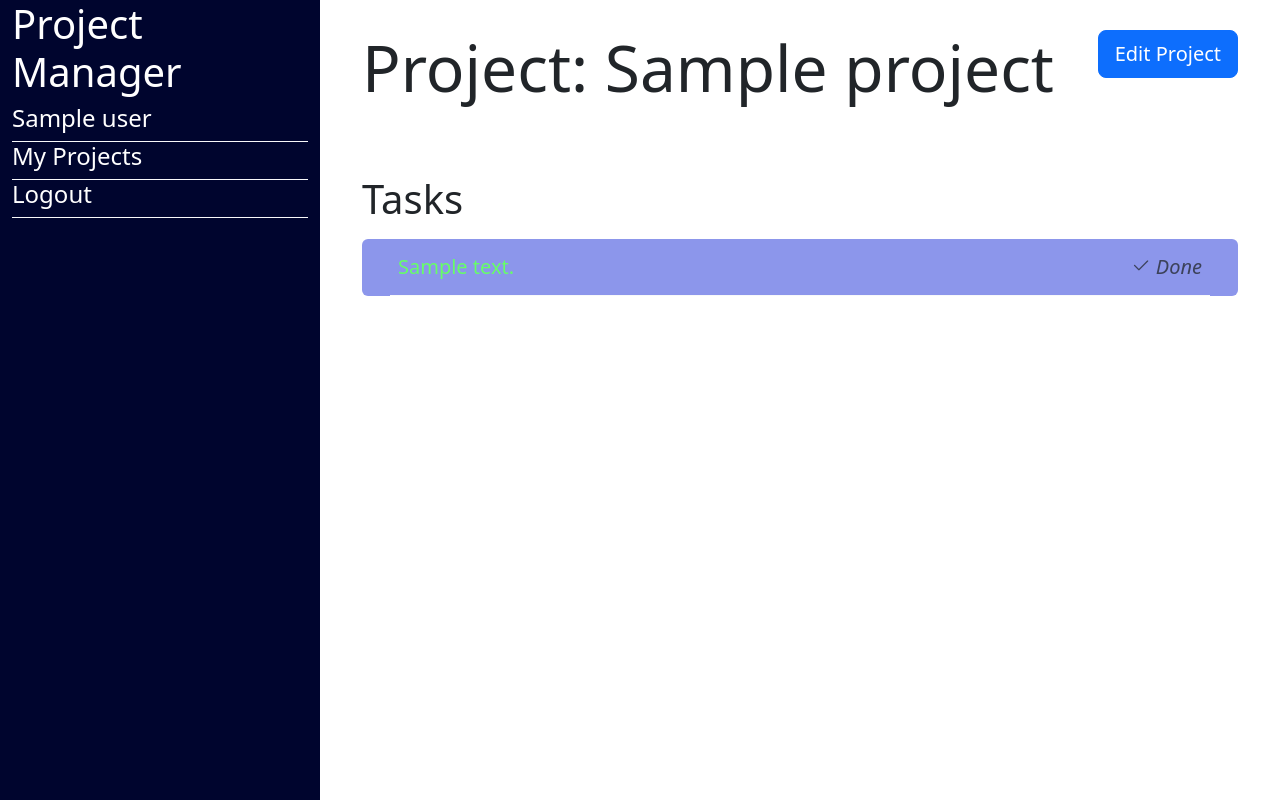
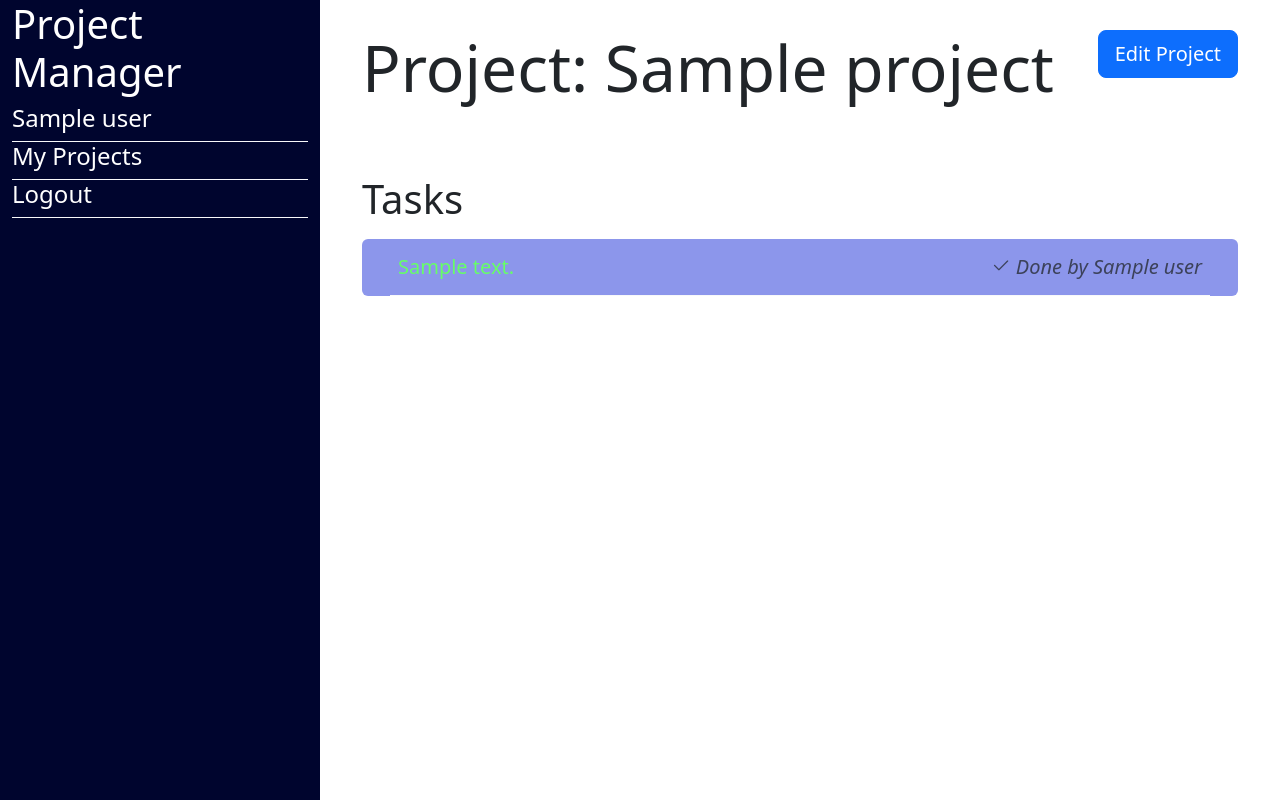
Before and after one commit to Talb057/Project-Manager, a Flask app: page /proj in a window 1280 px wide. Run offline with Flask 3, Linux system fonts and the light colour scheme; a user stored in the database is signed in; a database or web service that is not in the repository returns one stand-in record (values such as "Sample title"); some libraries are stand-ins or nearby versions.

Commit message:
Tasks now Show who did them

```diff
--- a/website/templates/project.html
+++ b/website/templates/project.html
@@ -63,7 +63,7 @@
 
                     {% if tasks[i][2] %}
 
-                    <h5 class="text-muted fw-light fst-italic"> <i class="bi bi-check2"></i> Done </h5>
+                    <h5 class="text-muted fw-light fst-italic"> <i class="bi bi-check2"></i> Done by {{taskDict[tasks[i][0]]}}</h5>
 
                     {% else %}
 
--- a/website/views.py
+++ b/website/views.py
@@ -45,18 +45,28 @@ def project():
     print(type(project))
     print(project)
 
-    cur.execute(f"SELECT tasks.task_id, tasks.description, tasks.done FROM projects INNER JOIN tasks ON projects.project_id = {project_id} AND tasks.project_id = projects.project_id ORDER BY tasks.task_id ASC;")
+    cur.execute(f"SELECT tasks.task_id, tasks.description, tasks.done, tasks.done_user_id FROM projects INNER JOIN tasks ON projects.project_id = {project_id} AND tasks.project_id = projects.project_id ORDER BY tasks.task_id ASC;")
     tasks = cur.fetchall()
+
+    taskDict = dict()
+    for task in tasks:
+        if task[2]:
+            cur.execute(f"SELECT name FROM users WHERE user_id = {task[3]}")
+            fodder = cur.fetchall()
+            taskDict[task[0]] = fodder[0][0]
+
     print()
     print("*********************project()")
     length = len(tasks)
     print(type(tasks))
     print(tasks)
+    print("******************************")
+    print(taskDict)
 
     cur.close()
     conn.close()
 
-    return render_template("project.html", tasks = tasks, user = current_user, project = project, length = length)
+    return render_template("project.html", tasks = tasks, user = current_user, project = project, length = length, taskDict = taskDict)
 
 @views.route('/create-project', methods = ['GET','POST'])
 @login_required
```
